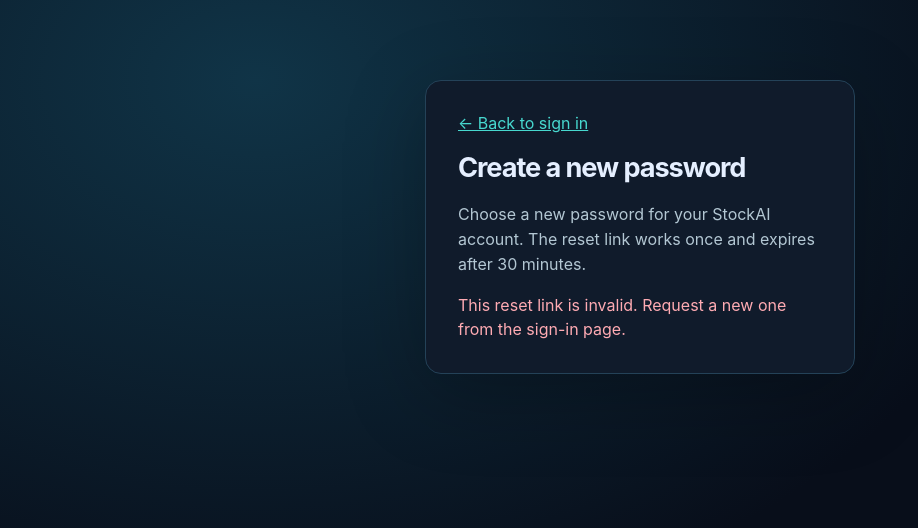
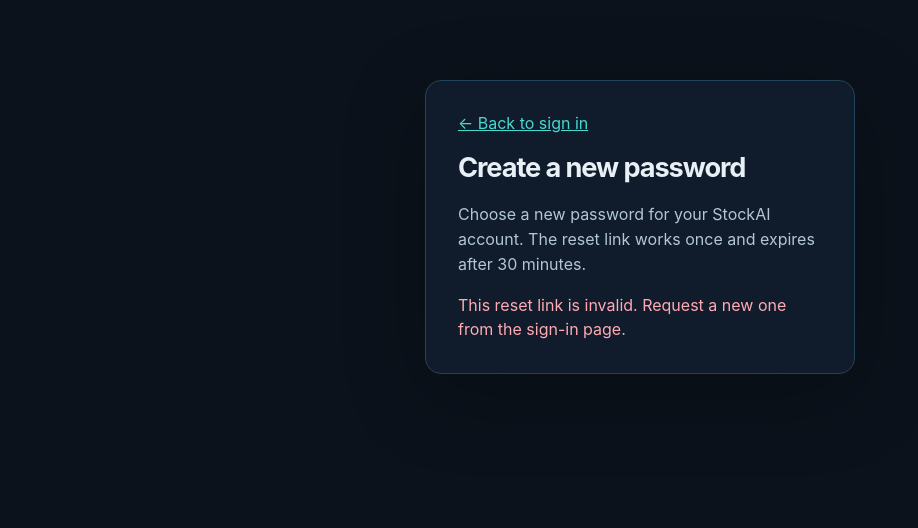
Before and after one commit to Jeet-Bharucha/StockAi, a website: page reset-password.html in a window 1280 px wide. Shown: the whole page, without its empty margins (0-918 px from the left). Drawn offline with Linux system fonts and the light colour scheme.

Commit message:
Apply unified realistic pro-terminal styling and clearer market-data labels on reset-password.html

```diff
--- a/reset-password.html
+++ b/reset-password.html
@@ -2,7 +2,8 @@
 :root{color-scheme:dark;font-family:Inter,system-ui,-apple-system,BlinkMacSystemFont,"Segoe UI",sans-serif;background:#080e1a;color:#e5efff}
 *{box-sizing:border-box}body{margin:0;min-height:100vh;background:radial-gradient(ellipse at 20% 10%,#103447 0%,#080e1a 55%);padding:1rem}main{max-width:430px;margin:8vh auto 2rem;padding:2rem;background:#101b2b;border:1px solid #244258;border-radius:16px;box-shadow:0 20px 80px rgba(0,0,0,.25)}
 a{color:#47d8cf}h1{font-size:1.7rem;letter-spacing:-.04em}p{color:#b3c7d3;line-height:1.55}label{display:block;margin:1.2rem 0 .4rem;font-size:.89rem}input{width:100%;font:inherit;font-size:16px;border:1px solid #355268;border-radius:8px;background:#0b1422;color:white;padding:.9rem}button{width:100%;padding:.9rem;margin-top:1.2rem;border:0;border-radius:8px;color:#052225;font-weight:700;background:#5de4d2;cursor:pointer;font:inherit}button:disabled{opacity:.6;cursor:wait}#message{margin-top:1rem;line-height:1.5}#message.error{color:#ffabb3}#message.success{color:#86efac}.links{margin-top:1.5rem;font-size:.92rem}
-</style></head><body><main>
+</style><link rel="stylesheet" href="css/pro-terminal.css">
+</head><body class="stockai-pro"><main>
 <a href="login.html">← Back to sign in</a><h1>Create a new password</h1><p>Choose a new password for your StockAI account. The reset link works once and expires after 30 minutes.</p>
 <form id="reset-form"><label for="password">New password</label><input id="password" type="password" autocomplete="new-password" minlength="8" maxlength="128" required>
 <label for="confirm">Confirm new password</label><input id="confirm" type="password" autocomplete="new-password" minlength="8" maxlength="128" required>
```
